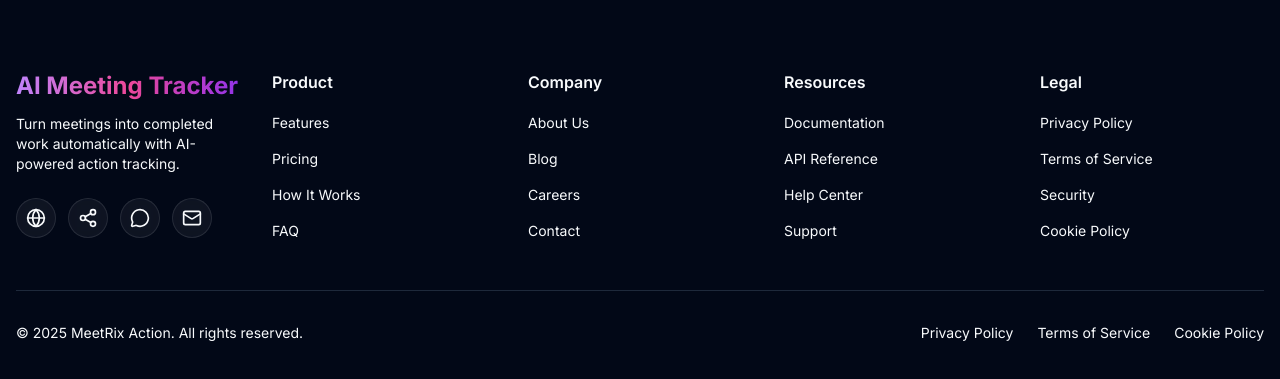
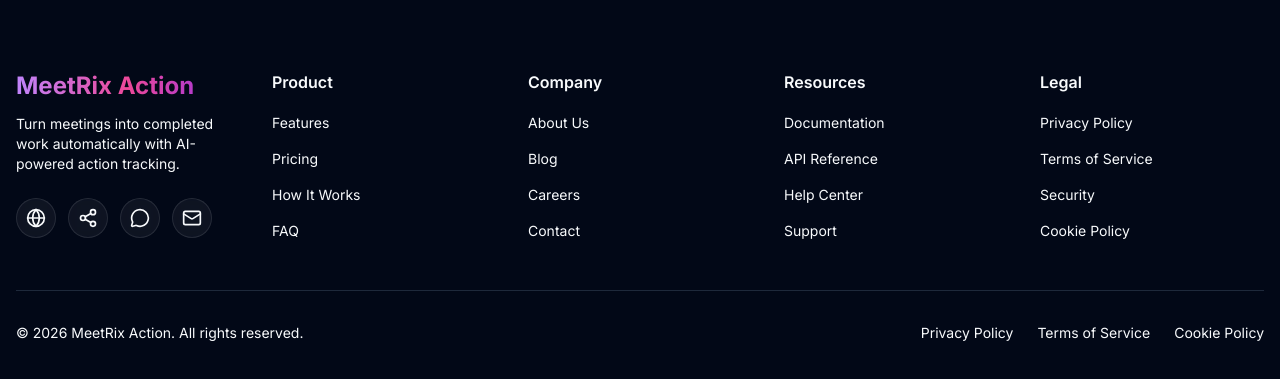
Before and after one commit to anam-soft/meetrixaction, a Next.js app: page / in a window 1280 px wide. Shown: the part 8222-8601 px from the top of the page. Built offline with nearby package versions, Linux system fonts and the light colour scheme; no server answers.

Commit message:
Update footer: change year to 2026 and heading to MeetRix Action

```diff
--- a/components/Footer.tsx
+++ b/components/Footer.tsx
@@ -52,7 +52,7 @@
               className="mb-4"
             >
               <div className="text-2xl font-bold gradient-text mb-3">
-                AI Meeting Tracker
+                MeetRix Action
               </div>
               <p className="text-sm text-muted-foreground">
                 Turn meetings into completed work automatically with AI-powered action tracking.
@@ -116,7 +116,7 @@
           className="pt-8 border-t border-white/10 flex flex-col md:flex-row justify-between items-center gap-4"
         >
           <p className="text-sm text-muted-foreground">
-            © 2025 MeetRix Action. All rights reserved.
+            © 2026 MeetRix Action. All rights reserved.
           </p>
           <div className="flex gap-6 text-sm text-muted-foreground">
             <a href="/privacy" className="hover:text-foreground transition-colors">
```
